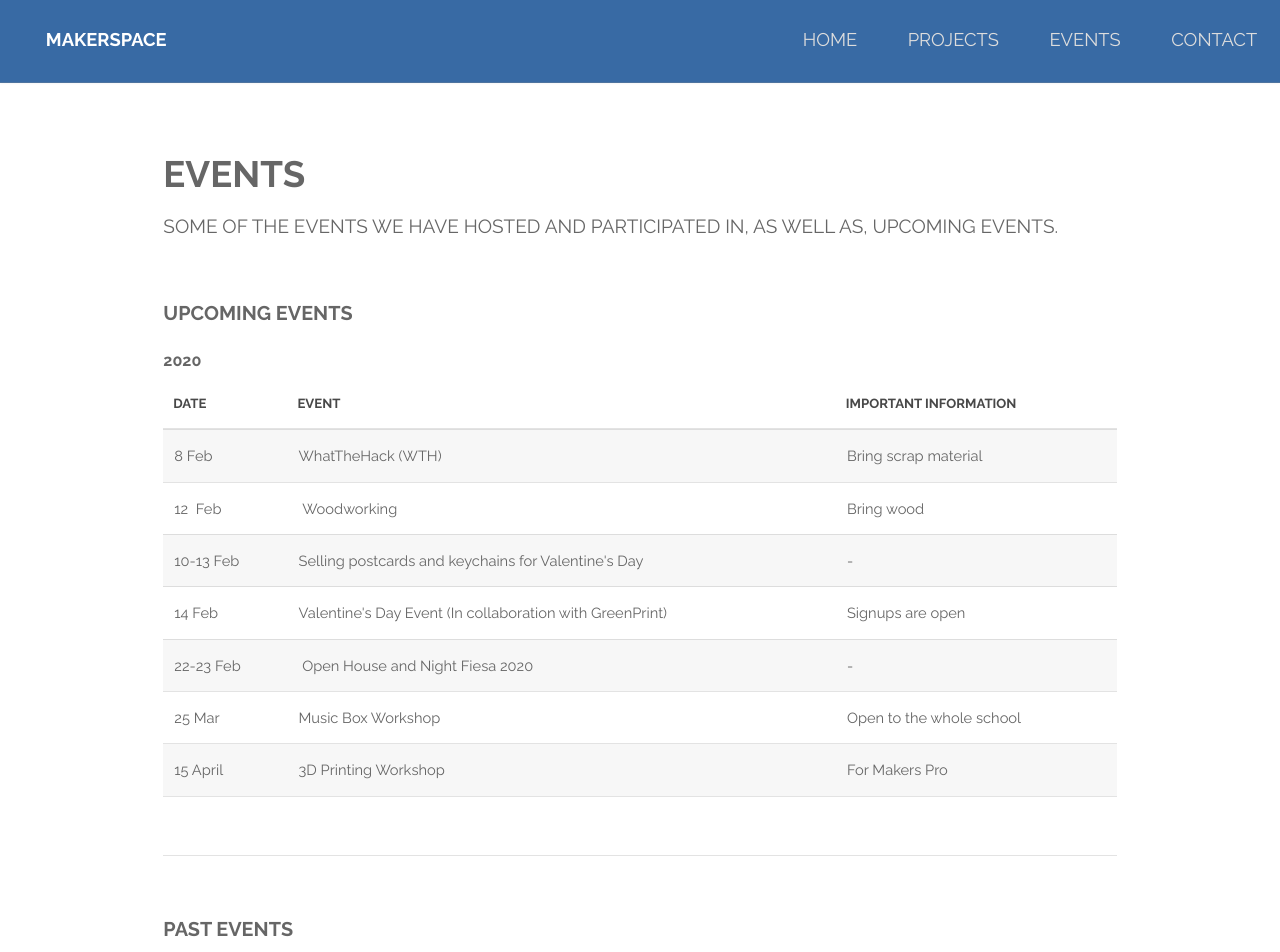
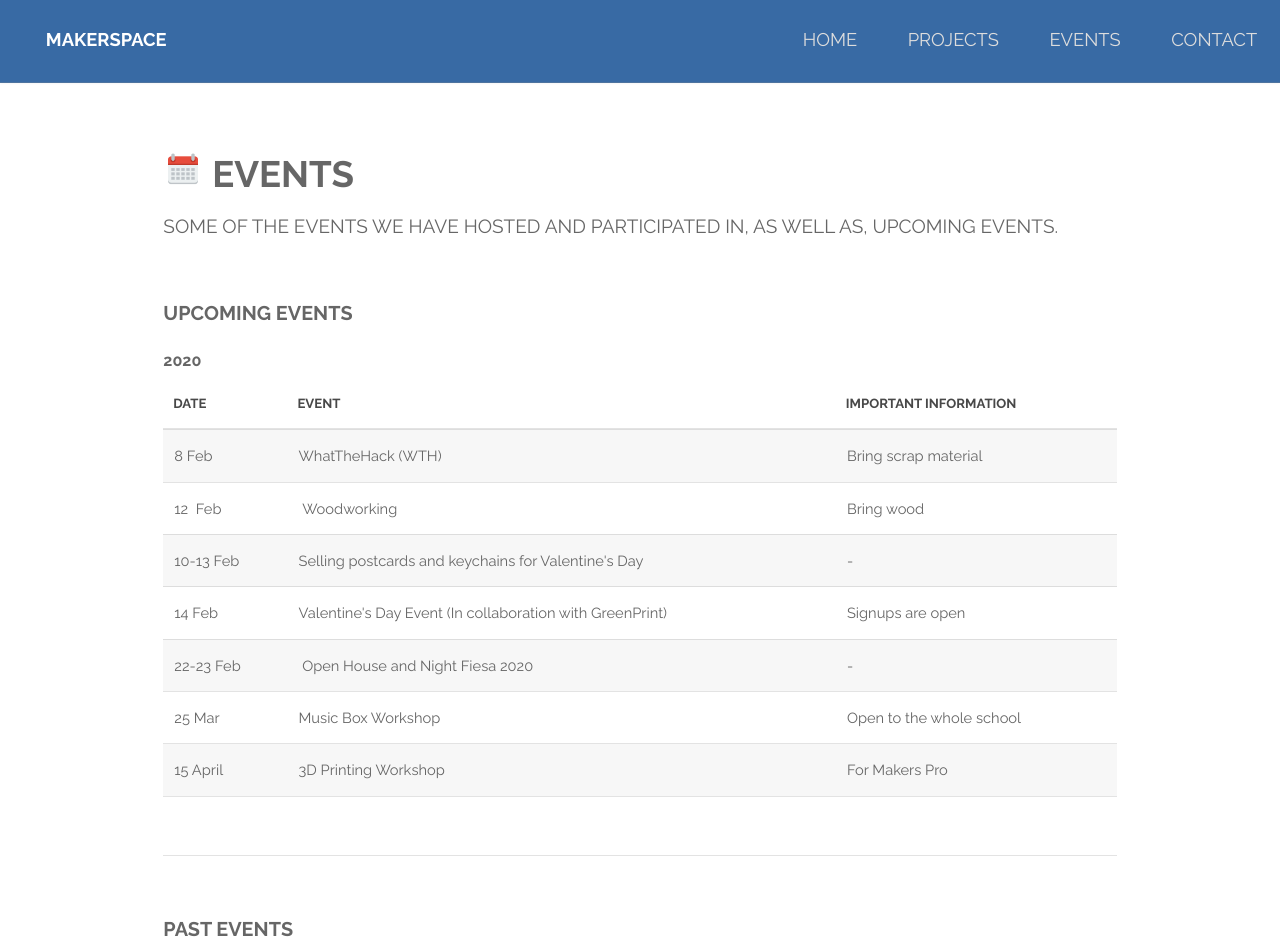
Before and after one commit to OpenSUTD/makerspace, a Jekyll site: the page elements.html, which Jekyll copies as it is, in a window 1280 px wide. Shown: the top 952 px of the page. Built offline with Jekyll 4.4.1, drawn with Linux system fonts in a browser that asks for light colours.

Commit message:
Update elements.html

```diff
--- a/elements.html
+++ b/elements.html
@@ -33,7 +33,7 @@
 			<section id="main" class="wrapper">
 				<div class="container">
 					<header class="major special">
-						<h2>EVENTS</h2>
+						<h2><img src="images/calendar-512.png" width="40" height="35">  EVENTS   </h2>
 						<p>SOME OF THE EVENTS WE HAVE HOSTED AND PARTICIPATED IN, AS WELL AS, UPCOMING EVENTS.</p>
 					</header>
 
```
